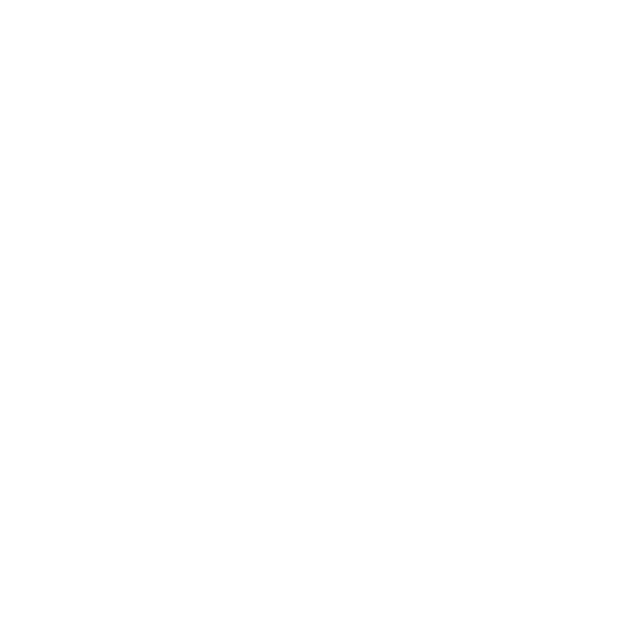
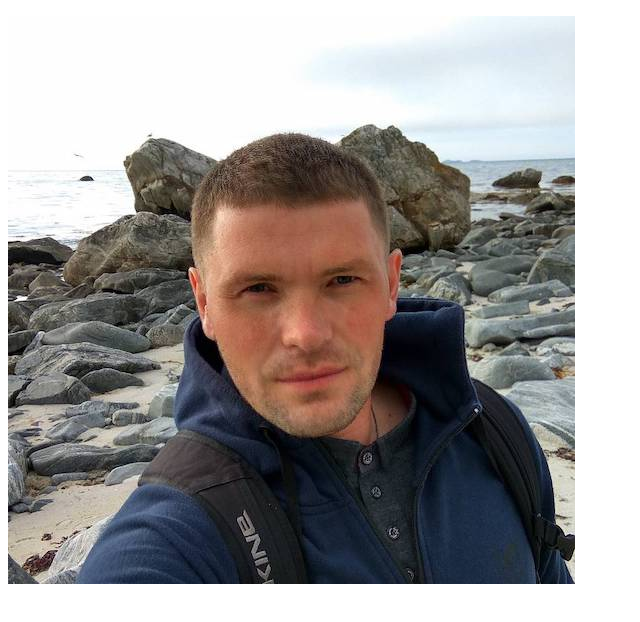
Before and after one commit to djazaj/rsschool-cv11, a plain HTML site: page index.html in a window 1280 px wide. Shown: the whole page, without its empty margins (0-640 px from the left). Drawn offline with Linux system fonts and the light colour scheme.

Commit message:
docs: add style css add photo

```diff
--- a/index.html
+++ b/index.html
@@ -7,6 +7,8 @@
    <title>Document</title>
 </head>
 <body>
-
+   <p>
+      <img src="kazak.jpeg" alt="photo">
+   </p>
 </body>
 </html>
```
Also changed, not shown: kazak.jpeg (added), style.css (added).
